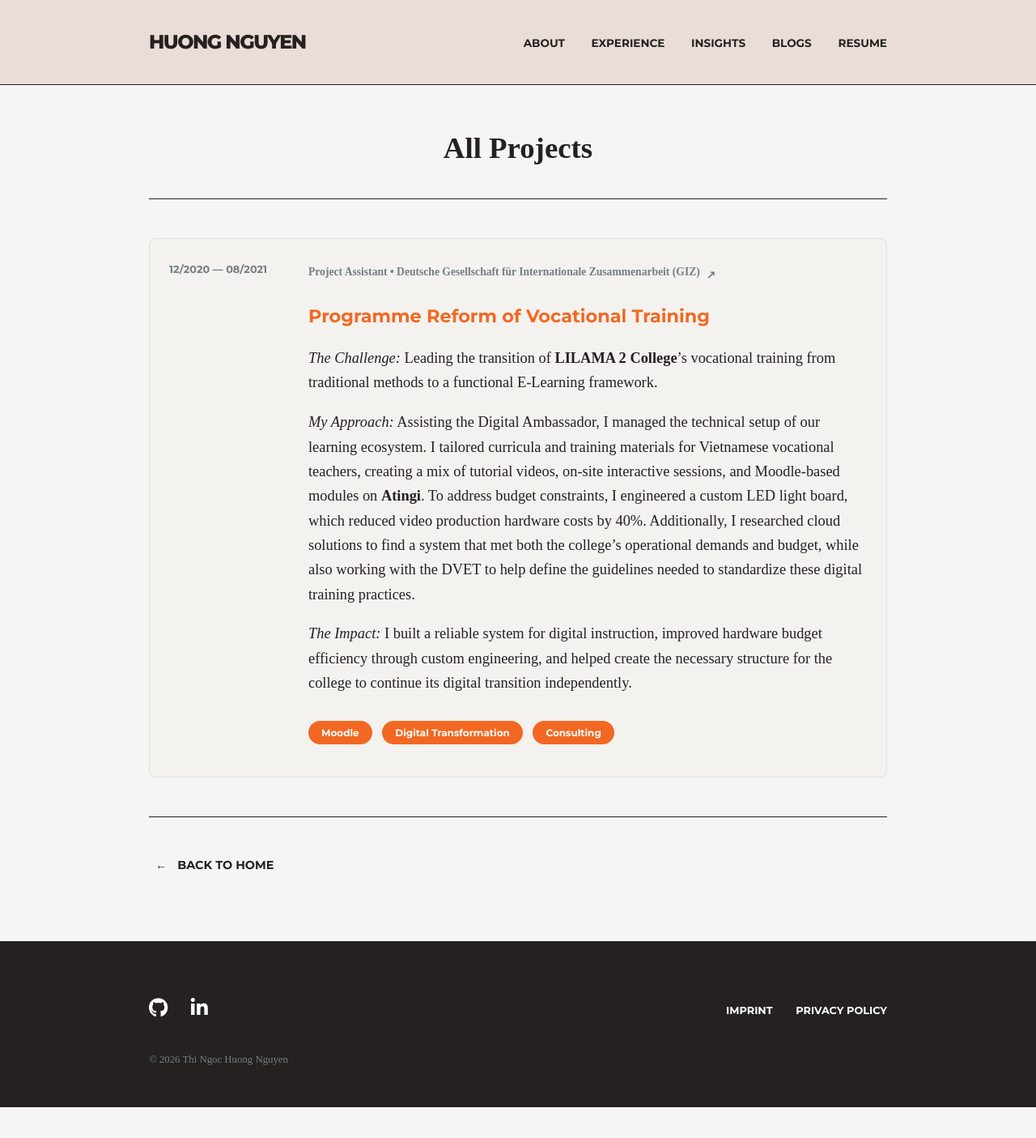
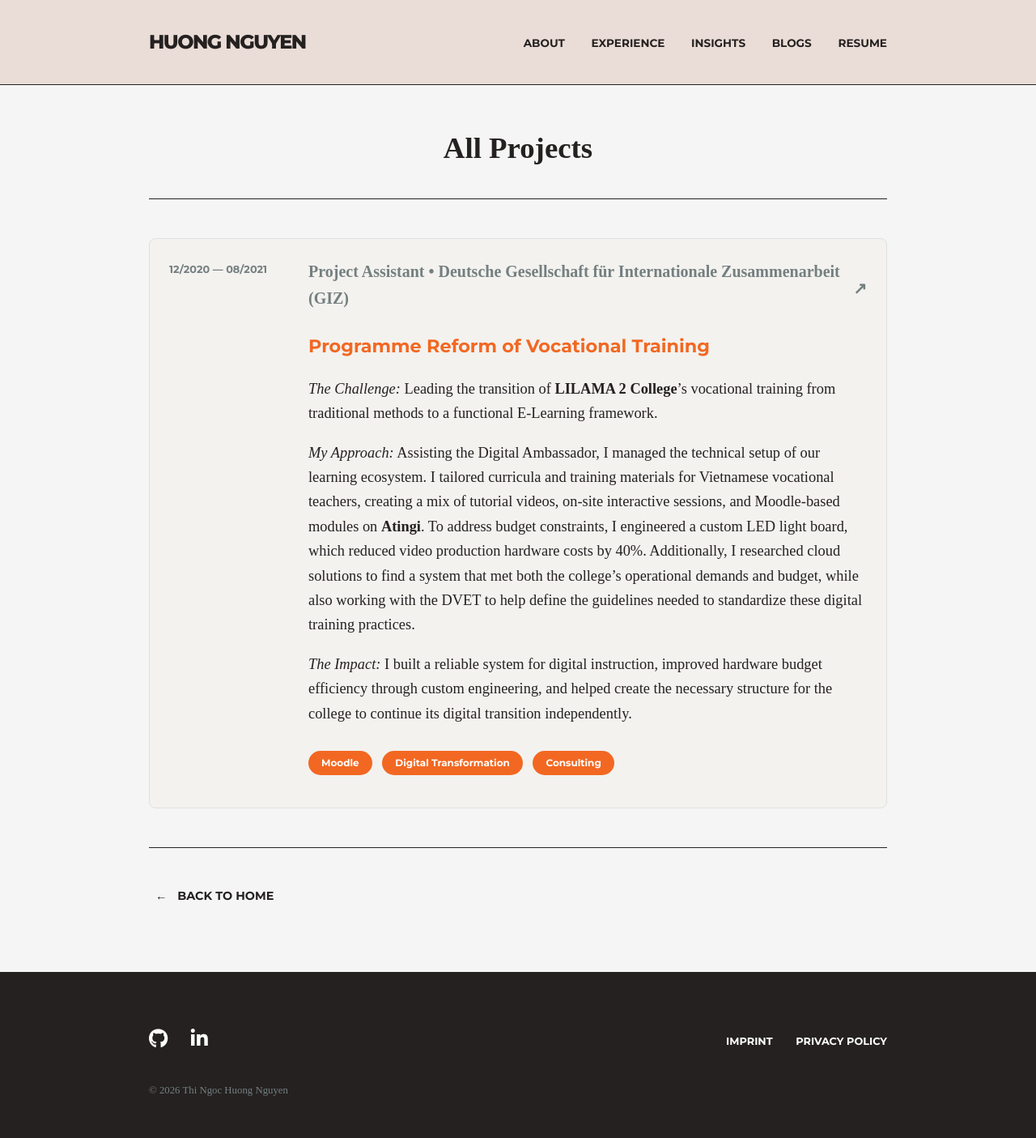
Before and after one commit to huongntn/portfolio-website, a Jekyll site: the page built from archive/index.html, in a window 1280 px wide. Shown: the whole page at 81% size. Built offline with Jekyll 4.4.1, drawn with Linux system fonts in a browser that asks for light colours; some web fonts are replaced; before the commit the page ends 1367 px from its top, so only the background shows below that.

Commit message:
Update style.css

```diff
--- a/assets/css/style.css
+++ b/assets/css/style.css
@@ -73,10 +73,10 @@
 .archive-page-container { max-width: 960px; margin: 0 auto; padding: 0 1.5rem; }
 .archive-project-card { background-color: #f3f2ef; padding: 1.5rem; border-radius: 8px; border: 1px solid #e0e0e0; margin-top: 3rem; margin-bottom: 2rem; display: grid; grid-template-columns: 140px 1fr; gap: 2rem; align-items: start; }
 .project-content h3 { font-family: var(--font-headers); font-size: 1.4rem; margin: 0.5rem 0; color: var(--brand-orange); min-width: 0; }
-.company-link { display: inline-flex; align-items: center; text-decoration: none; color: var(--text-light); font-weight: 700; font-size: 0.85rem; transition: color 0.2s ease; margin-bottom: 0.5rem; }
+.company-link { display: inline-flex; align-items: center; text-decoration: none; color: var(--text-light); font-weight: 700; font-size: 1.25rem; transition: color 0.2s ease; margin-bottom: 0.5rem; }
 .company-link:hover { color: var(--brand-orange); }
 .company-link .arrow-up { margin-left: 0.5rem; display: inline-block; transition: transform 0.2s ease; }
-.company-link:hover .arrow-up { transform: translateY(5px); }
+.company-link:hover .arrow-up { transform: translateY(-5px); }
 .atingi-link { color: inherit; font-weight: bold; text-decoration: none; transition: color 0.2s ease; }
 .atingi-link:hover { color: var(--brand-orange); }
 .tag-container { margin: 1rem 0; }
```
